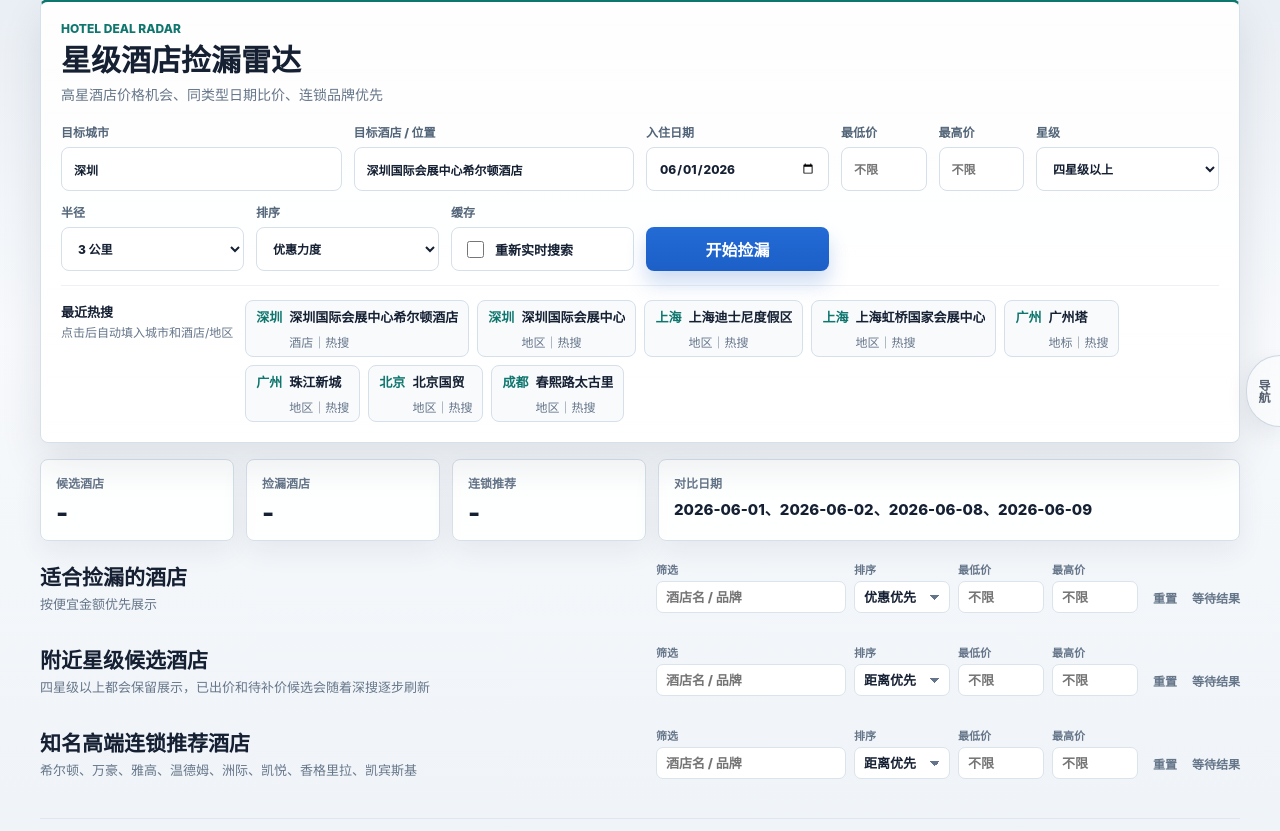
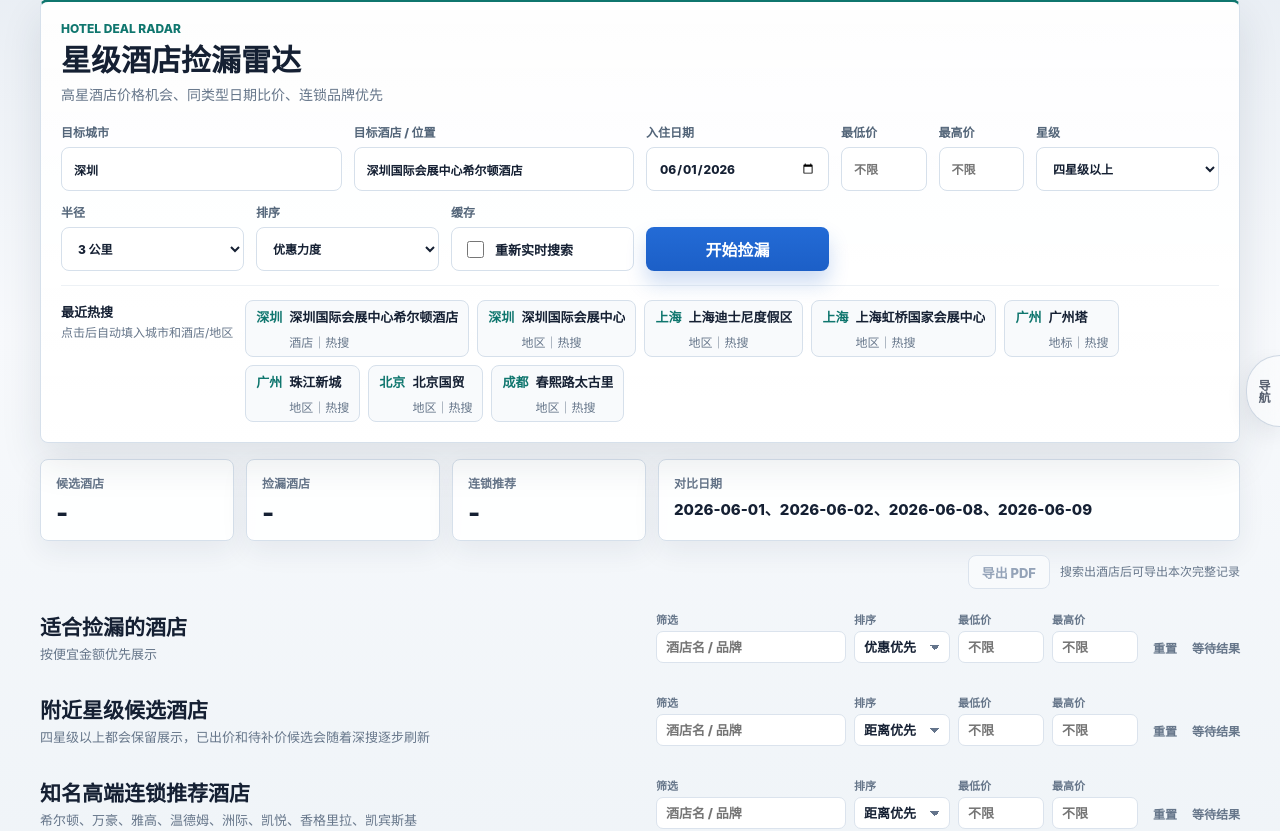
Before and after one commit to linxz-coder/star-hotel-radar, a Flask app: page / in a window 1280 px wide. Shown: the part 25-856 px from the top of the page. Run offline with Flask 3, Linux system fonts and the light colour scheme; parts of the project's set-up code (start-up, migrations or seed data) failed here and were passed over.

Commit message:
Add PDF export for search records

```diff
--- a/app.py
+++ b/app.py
@@ -3,6 +3,7 @@ from __future__ import annotations
 import datetime as dt
 import copy
 import hashlib
+import html
 import inspect
 import json
 import os
@@ -11,6 +12,7 @@ import threading
 import time
 from pathlib import Path
 from typing import Any
+from urllib.parse import quote
 
 from flask import Flask, Response, jsonify, render_template, request, stream_with_context
 from werkzeug.exceptions import HTTPException
@@ -94,6 +96,248 @@ def parse_bool(value: Any, default: bool = True) -> bool:
     if isinstance(value, bool):
         return value
     return str(value).strip().lower() not in {"0", "false", "no", "off", "disabled"}
+
+
+def export_text(value: Any, default: str = "-") -> str:
+    text = simplify_chinese_text(str(value or "")).strip()
+    return text or default
+
+
+def export_money(value: Any) -> str:
+    if value in (None, ""):
+        return "-"
+    try:
+        return f"¥{int(round(float(value))):,}"
+    except (TypeError, ValueError):
+        return "-"
+
+
+def export_percent(value: Any) -> str:
+    if value in (None, ""):
+        return "-"
+    try:
+        number = float(value)
+    except (TypeError, ValueError):
+        return "-"
+    return f"{number:.1f}".rstrip("0").rstrip(".") + "%"
+
+
+def export_number(value: Any, suffix: str = "", digits: int = 1) -> str:
+    if value in (None, ""):
+        return "-"
+    try:
+        number = float(value)
+    except (TypeError, ValueError):
+        return "-"
+    formatted = f"{number:.{digits}f}".rstrip("0").rstrip(".")
+    return f"{formatted}{suffix}"
+
+
+def export_hotel_name(hotel: dict[str, Any]) -> str:
+    return export_text(
+        hotel.get("hotelName")
+        or hotel.get("hotelNameSimplified")
+        or hotel.get("hotelOriginalName")
+        or "未命名酒店"
+    )
+
+
+def export_hotel_brand(hotel: dict[str, Any]) -> str:
+    return export_text(
+        hotel.get("groupLabel")
+        or hotel.get("brandLabel")
+        or hotel.get("group")
+        or hotel.get("brand")
+        or "独立酒店"
+    )
+
+
+def html_escape(value: Any) -> str:
+    return html.escape(str(value if value is not None else ""), quote=True)
+
+
+def export_price_delta(hotel: dict[str, Any]) -> tuple[str, str]:
+    amount = hotel.get("discountAmount")
+    percent = hotel.get("discountPercent")
+    if amount in (None, ""):
+        return "-", "neutral"
+    try:
+        numeric = float(amount)
+    except (TypeError, ValueError):
+        return "-", "neutral"
+    try:
+        percent_value = abs(float(percent))
+    except (TypeError, ValueError):
+        percent_value = None
+    percent_text = export_percent(percent_value)
+    if numeric > 0:
+        return f"便宜 {export_money(abs(numeric))} / {percent_text}", "positive"
+    if numeric < 0:
+        return f"高出 {export_money(abs(numeric))} / {percent_text}", "negative"
+    return "持平", "neutral"
+
+
+def export_hotel_table(hotels: list[dict[str, Any]], *, title: str, empty_text: str) -> str:
+    rows: list[str] = []
+    for index, hotel in enumerate(hotels, start=1):
+        delta_text, delta_class = export_price_delta(hotel)
+        trip_url = str(hotel.get("tripUrl") or "").strip()
+        trip_link = f'<a href="{html_escape(trip_url)}">Trip.com</a>' if trip_url else "-"
+        rows.append(
+            "<tr>"
+            f"<td class=\"idx\">{index}</td>"
+            f"<td class=\"name\">{html_escape(export_hotel_name(hotel))}</td>"
+            f"<td>{html_escape(export_number(hotel.get('starRating'), '星', 0))}</td>"
+            f"<td>{html_escape(export_hotel_brand(hotel))}</td>"
+            f"<td>{html_escape(export_number(hotel.get('distanceKm'), 'km', 1))}</td>"
+            f"<td>{html_escape(export_money(hotel.get('currentPrice')))}</td>"
+            f"<td>{html_escape(export_money(hotel.get('referencePrice') or hotel.get('averageComparePrice')))}</td>"
+            f"<td class=\"delta {delta_class}\">{html_escape(delta_text)}</td>"
+            f"<td>{html_escape(export_number(hotel.get('rating'), '分', 1))}</td>"
+            f"<td>{html_escape(export_number(hotel.get('reviewCount'), '', 0))}</td>"
+            f"<td>{trip_link}</td>"
+            "</tr>"
+        )
+    body = "\n".join(rows) if rows else f"<tr><td colspan=\"11\" class=\"empty\">{html_escape(empty_text)}</td></tr>"
+    return f"""
+      <section class="pdf-section">
+        <h2>{html_escape(title)} <small>{len(hotels)} 家</small></h2>
+        <table>
+          <thead>
+            <tr>
+              <th>#</th>
+              <th>酒店名称</th>
+              <th>星级</th>
+              <th>品牌/集团</th>
+              <th>距离</th>
+              <th>目标价</th>
+              <th>参考价</th>
+              <th>价格差</th>
+              <th>评分</th>
+              <th>点评</th>
+              <th>链接</th>
+            </tr>
+          </thead>
+          <tbody>{body}</tbody>
+        </table>
+      </section>
+    """
+
+
+def export_pdf_filename(result: dict[str, Any]) -> str:
+    query = result.get("query") if isinstance(result.get("query"), dict) else {}
+    city = re.sub(r"[^\w\u4e00-\u9fff-]+", "-", export_text(query.get("city"), "搜索"))
+    target = re.sub(r"[^\w\u4e00-\u9fff-]+", "-", export_text(query.get("targetHotel"), "酒店"))
+    selected_date = re.sub(r"[^0-9-]+", "", export_text(query.get("selectedDate"), dt.date.today().isoformat()))
+    return f"星级酒店捡漏雷达-{city}-{target}-{selected_date}.pdf"
+
+
+def build_search_result_pdf_html(result: dict[str, Any]) -> str:
+    query = result.get("query") if isinstance(result.get("query"), dict) else {}
+    summary = result.get("summary") if isinstance(result.get("summary"), dict) else {}
+    compare_dates = result.get("compareDates") or []
+    all_hotels = [hotel for hotel in (result.get("allHotels") or []) if isinstance(hotel, dict)]
+    deal_hotels = [hotel for hotel in (result.get("dealHotels") or []) if isinstance(hotel, dict)]
+    recommended_hotels = [hotel for hotel in (result.get("recommendedHotels") or []) if isinstance(hotel, dict)]
+    generated_at = dt.datetime.now().strftime("%Y-%m-%d %H:%M")
+    city = export_text(query.get("city"))
+    target = export_text(query.get("targetHotel"))
+    selected_date = export_text(query.get("selectedDate"))
+    provider = export_text(summary.get("source"), "Trip.com 实时价格")
+    holiday_payload = summary.get("holiday") if isinstance(summary.get("holiday"), dict) else {}
+    holiday = export_text(summary.get("holidayName") or holiday_payload.get("name"), "")
+    compare_label = "、".join(export_text(date) for date in compare_dates) or "-"
+    holiday_note = f"<p class=\"notice\">本次为{html_escape(holiday)}公众假期对比。</p>" if holiday else ""
+    return f"""<!doctype html>
+<html lang="zh-CN">
+<head>
+  <meta charset="utf-8" />
+  <title>星级酒店捡漏雷达搜索记录</title>
+  <style>
+    @page {{ size: A4; margin: 14mm 10mm; }}
+    * {{ box-sizing: border-box; }}
+    body {{
+      margin: 0;
+      color: #162033;
+      font-family: -apple-system, BlinkMacSystemFont, "PingFang SC", "Microsoft YaHei", Arial, sans-serif;
+      font-size: 11px;
+      line-height: 1.45;
+    }}
+    h1 {{ margin: 0 0 6px; font-size: 24px; }}
+    h2 {{ margin: 18px 0 8px; font-size: 15px; }}
+    h2 small {{ color: #64748b; font-size: 11px; font-weight: 600; }}
+    .meta {{
+      display: grid;
+      grid-template-columns: repeat(4, 1fr);
+      gap: 8px;
+      margin: 12px 0;
+    }}
+    .meta div {{
+      border: 1px solid #d7e0ea;
+      border-radius: 6px;
+      padding: 7px 8px;
+      background: #f8fafc;
+    }}
+    .meta span {{ display: block; color: #64748b; font-size: 10px; }}
+    .meta strong {{ display: block; margin-top: 2px; font-size: 12px; }}
+    .caption, .notice {{ color: #526174; margin: 0; }}
+    .notice {{ color: #9a5a00; }}
+    table {{ width: 100%; border-collapse: collapse; page-break-inside: auto; }}
+    thead {{ display: table-header-group; }}
+    tr {{ page-break-inside: avoid; page-break-after: auto; }}
+    th, td {{ border: 1px solid #d9e2ee; padding: 5px 6px; vertical-align: top; }}
+    th {{ background: #edf3f8; color: #44546a; font-size: 10px; text-align: left; }}
+    td {{ word-break: break-word; }}
+    .idx {{ width: 24px; text-align: center; color: #64748b; }}
+    .name {{ width: 190px; font-weight: 700; }}
+    .delta.positive {{ color: #08704f; font-weight: 700; }}
+    .delta.negative {{ color: #b42318; font-weight: 700; }}
+    .delta.neutral {{ color: #64748b; }}
+    .empty {{ text-align: center; color: #64748b; padding: 14px; }}
+    a {{ color: #1c5fc7; text-decoration: none; }}
+  </style>
+</head>
+<body>
+  <header>
+    <h1>星级酒店捡漏雷达搜索记录</h1>
+    <p class="caption">导出时间：{html_escape(generated_at)}｜数据源：{html_escape(provider)}｜价格为 Trip.com 已返回的含税价/参考价。</p>
+    {holiday_note}
+    <div class="meta">
+      <div><span>目标城市</span><strong>{html_escape(city)}</strong></div>
+      <div><span>目标酒店/位置</span><strong>{html_escape(target)}</strong></div>
+      <div><span>入住日期</span><strong>{html_escape(selected_date)}</strong></div>
+      <div><span>搜索半径</span><strong>{html_escape(export_number(query.get('effectiveRadiusKm') or query.get('radiusKm'), 'km', 0))}</strong></div>
+      <div><span>对比日期</span><strong>{html_escape(compare_label)}</strong></div>
+      <div><span>全部候选</span><strong>{len(all_hotels)} 家</strong></div>
+      <div><span>捡漏酒店</span><strong>{len(deal_hotels)} 家</strong></div>
+      <div><span>连锁推荐</span><strong>{len(recommended_hotels)} 家</strong></div>
+    </div>
+  </header>
+  {export_hotel_table(deal_hotels, title="适合捡漏的酒店", empty_text="本次搜索暂无符合捡漏标准的酒店。")}
+  {export_hotel_table(recommended_hotels, title="知名高端连锁推荐酒店", empty_text="本次搜索暂无知名高端连锁推荐酒店。")}
+  {export_hotel_table(all_hotels, title="全部附近星级候选酒店", empty_text="本次搜索暂无附近星级候选酒店。")}
+</body>
+</html>"""
+
+
+def render_search_result_pdf(result: dict[str, Any]) -> bytes:
+    try:
+        from playwright.sync_api import sync_playwright
+    except Exception as exc:
+        raise HotelDealError("当前 Python 环境没有安装 Playwright，无法导出 PDF") from exc
+
+    html_text = build_search_result_pdf_html(result)
+    with sync_playwright() as playwright:
+        browser = playwright.chromium.launch(headless=True)
+        page = browser.new_page(viewport={"width": 1240, "height": 1754})
+        page.set_content(html_text, wait_until="load")
+        pdf_bytes = page.pdf(
+            format="A4",
+            print_background=True,
+            margin={"top": "14mm", "right": "10mm", "bottom": "14mm", "left": "10mm"},
+        )
+        browser.close()
+    return pdf_bytes
 
 
 def default_check_in() -> str:
@@ -1950,6 +2194,41 @@ def search_events(job_id: str):
     )
 
 
+@app.post("/api/export/pdf")
+def export_pdf():
+    payload = request.get_json(silent=True) or {}
+    result = payload.get("result") if isinstance(payload.get("result"), dict) else None
+    if result is None and payload.get("jobId"):
+        sort_by = str(payload.get("sortBy") or "discount")
+        snapshot, status_code = search_job_snapshot(str(payload.get("jobId")), sort_by)
+        if status_code != 200 or not isinstance(snapshot.get("result"), dict):
+            return jsonify({"error": snapshot.get("error") or "搜索记录不存在，无法导出 PDF"}), status_code
+        result = snapshot["result"]
+    if result is None and any(key in payload for key in ("allHotels", "dealHotels", "recommendedHotels")):
+        result = payload
+    if not isinstance(result, dict):
+        return jsonify({"error": "没有可导出的搜索记录"}), 400
+    hotel_count = sum(
+        len(result.get(list_name) or [])
+        for list_name in ("allHotels", "dealHotels", "recommendedHotels")
+        if isinstance(result.get(list_name), list)
+    )
+    if hotel_count <= 0:
+        return jsonify({"error": "当前搜索记录还没有酒店结果，暂时无法导出 PDF"}), 400
+    try:
+        pdf_bytes = render_search_result_pdf(result)
+    except HotelDealError as exc:
+        return jsonify({"error": str(exc)}), 400
+    except Exception as exc:  # pragma: no cover
+        return jsonify({"error": f"PDF 导出失败：{exc}"}), 500
+    filename = export_pdf_filename(result)
+    return Response(
+        pdf_bytes,
+        mimetype="application/pdf",
+        headers={"Content-Disposition": f"attachment; filename*=UTF-8''{quote(filename)}"},
+    )
+
+
 @app.post("/api/import")
 def import_hotels():
     payload = request.get_json(silent=True) or {}
--- a/static/app.css
+++ b/static/app.css
@@ -414,6 +414,48 @@ select:focus {
   background: #fff8e6;
   border: 1px solid #f4d38f;
   font-weight: 760;
+}
+
+.result-actions {
+  display: flex;
+  align-items: center;
+  justify-content: flex-end;
+  gap: 10px;
+  min-height: 38px;
+  margin: -4px 0 14px;
+}
+
+.export-pdf-btn {
+  min-height: 34px;
+  border: 1px solid #cbd8e6;
+  border-radius: 8px;
+  background: #fff;
+  color: var(--blue);
+  padding: 0 13px;
+  font-size: 13px;
+  font-weight: 820;
+  box-shadow: 0 7px 18px rgba(31, 45, 68, 0.06);
+}
+
+.export-pdf-btn:hover,
+.export-pdf-btn:focus {
+  border-color: var(--blue);
+  background: #f5f9ff;
+  outline: none;
+}
+
+.export-pdf-btn:disabled {
+  cursor: not-allowed;
+  border-color: #dbe3ed;
+  background: #f8fafc;
+  color: #94a3b8;
+  box-shadow: none;
+}
+
+.export-pdf-hint {
+  color: var(--muted);
+  font-size: 12px;
+  line-height: 1.35;
 }
 
 .result-jump-widget {
@@ -1083,6 +1125,22 @@ select:focus {
     font-size: 13px;
   }
 
+  .result-actions {
+    display: grid;
+    justify-items: stretch;
+    gap: 7px;
+    margin: 0 0 12px;
+  }
+
+  .export-pdf-btn {
+    width: 100%;
+    min-height: 40px;
+  }
+
+  .export-pdf-hint {
+    text-align: center;
+  }
+
   .result-jump-widget {
     top: 62%;
     right: 0;
--- a/static/app.js
+++ b/static/app.js
@@ -2,6 +2,8 @@ const form = document.getElementById("search-form");
 const submitBtn = document.getElementById("submit-btn");
 const errorBox = document.getElementById("error-box");
 const loadingBox = document.getElementById("loading-box");
+const exportPdfBtn = document.getElementById("export-pdf-btn");
+const exportPdfHint = document.getElementById("export-pdf-hint");
 const compareNoticeBox = document.getElementById("compare-notice");
 const sourcePill = document.getElementById("source-pill");
 const candidateCount = document.getElementById("candidate-count");
@@ -53,6 +55,7 @@ let latestSuggestions = [];
 let latestHotTargets = [];
 let suggestionRequestId = 0;
 let searchRequestId = 0;
+let pdfExporting = false;
 
 function escapeHtml(value) {
   return String(value ?? "")
@@ -424,6 +427,88 @@ function setError(message) {
   errorBox.classList.toggle("hidden", !message);
 }
 
+function exportableHotelCount(data) {
+  if (!data) return 0;
+  if (Array.isArray(data.allHotels) && data.allHotels.length) return data.allHotels.length;
+  const seen = new Set();
+  for (const hotel of [...(data.dealHotels || []), ...(data.recommendedHotels || [])]) {
+    if (!hotel) continue;
+    const key = hotel.hotelId || hotel.hotelName || hotel.hotelOriginalName || JSON.stringify(hotel);
+    seen.add(key);
+  }
+  return seen.size;
+}
+
+function setExportState() {
+  if (!exportPdfBtn || !exportPdfHint) return;
+  const count = exportableHotelCount(latestData);
+  exportPdfBtn.disabled = !count || pdfExporting;
+  exportPdfBtn.textContent = pdfExporting ? "正在生成 PDF..." : "导出 PDF";
+  if (!count) {
+    exportPdfHint.textContent = "搜索出酒店后可导出本次完整记录";
+    return;
+  }
+  const stillSearching = Boolean(latestData?.summary?.partial || latestData?.summary?.refreshing);
+  exportPdfHint.textContent = stillSearching
+    ? `可先导出当前 ${count} 家酒店，后台刷新后可再次导出`
+    : `导出本次搜索记录，包含 ${count} 家酒店`;
+}
+
+function filenameFromDisposition(disposition) {
+  const header = String(disposition || "");
+  const encoded = header.match(/filename\*=UTF-8''([^;]+)/i);
+  if (encoded?.[1]) {
+    try {
+      return decodeURIComponent(encoded[1].replaceAll("+", "%20"));
+    } catch (error) {
+      return encoded[1];
+    }
+  }
+  const plain = header.match(/filename="?([^";]+)"?/i);
+  return plain?.[1] || "";
+}
+
+async function exportCurrentPdf() {
+  if (!latestData || !exportableHotelCount(latestData) || pdfExporting) return;
+  pdfExporting = true;
+  setError("");
+  setExportState();
+  let successMessage = "";
+  try {
+    const response = await fetch("/api/export/pdf", {
+      method: "POST",
+      headers: {"Content-Type": "application/json"},
+      body: JSON.stringify({result: latestData}),
+    });
+    if (!response.ok) {
+      let errorMessage = "PDF 导出失败";
+      try {
+        const data = await response.json();
+        errorMessage = data.error || errorMessage;
+      } catch (error) {
+        errorMessage = await response.text() || errorMessage;
+      }
+      throw new Error(errorMessage);
+    }
+    const blob = await response.blob();
+    const url = URL.createObjectURL(blob);
+    const link = document.createElement("a");
+    link.href = url;
+    link.download = filenameFromDisposition(response.headers.get("Content-Disposition")) || "星级酒店捡漏雷达搜索记录.pdf";
+    document.body.appendChild(link);
+    link.click();
+    link.remove();
+    window.setTimeout(() => URL.revokeObjectURL(url), 1000);
+    successMessage = "PDF 已生成，后台结果刷新后可再次导出";
+  } catch (error) {
+    setError(error.message || String(error));
+  } finally {
+    pdfExporting = false;
+    setExportState();
+    if (successMessage && exportPdfHint) exportPdfHint.textContent = successMessage;
+  }
+}
+
 function formPayload() {
   const data = new FormData(form);
   const payload = {};
@@ -627,6 +712,7 @@ function renderResult(data) {
   recommendList.innerHTML = recommended.length
     ? recommended.map((hotel) => hotelCard(hotel, "brand")).join("")
     : emptyState(allRecommended.length ? "没有符合当前筛选的高端连锁酒店，可重置关键词或价格范围。" : (summary.partial ? "连锁品牌推荐会在候选酒店返回后自动刷新。" : "当前筛选条件下没有命中指定高端连锁品牌。"));
+  setExportState();
 }
 
 function clearSearchPoll() {
@@ -731,6 +817,7 @@ async function runSearch() {
   clearSearchPoll();
   setError("");
   latestData = null;
+  setExportState();
   setLoading(true, "搜索任务准备中...");
   try {
     const response = await fetch("/api/search", {
@@ -766,6 +853,8 @@ form.addEventListener("submit", (event) => {
   event.preventDefault();
   runSearch();
 });
+
+exportPdfBtn?.addEventListener("click", exportCurrentPdf);
 
 form.elements.selectedDate.addEventListener("change", updateCompareDates);
 form.elements.city.addEventListener("input", () => {
@@ -862,3 +951,4 @@ document.addEventListener("click", (event) => {
 renderHotTargets(window.__HOT_TARGETS__ || []);
 fetchHotTargets();
 updateCompareDates();
+setExportState();
--- a/templates/index.html
+++ b/templates/index.html
@@ -108,6 +108,10 @@
       <div class="compare-notice hidden" id="compare-notice"></div>
       <div class="alert hidden" id="error-box"></div>
       <div class="loading hidden" id="loading-box">正在查询价格和计算优惠...</div>
+      <div class="result-actions">
+        <button class="export-pdf-btn" id="export-pdf-btn" type="button" disabled>导出 PDF</button>
+        <span class="export-pdf-hint" id="export-pdf-hint">搜索出酒店后可导出本次完整记录</span>
+      </div>
 
       <div class="result-jump-widget" id="result-jump-widget">
         <button class="result-jump-toggle" id="result-jump-toggle" type="button" aria-expanded="false" aria-controls="result-jump-panel">
```
Also changed, not shown: tests/test_app_cache.py (+51 -1 lines).
